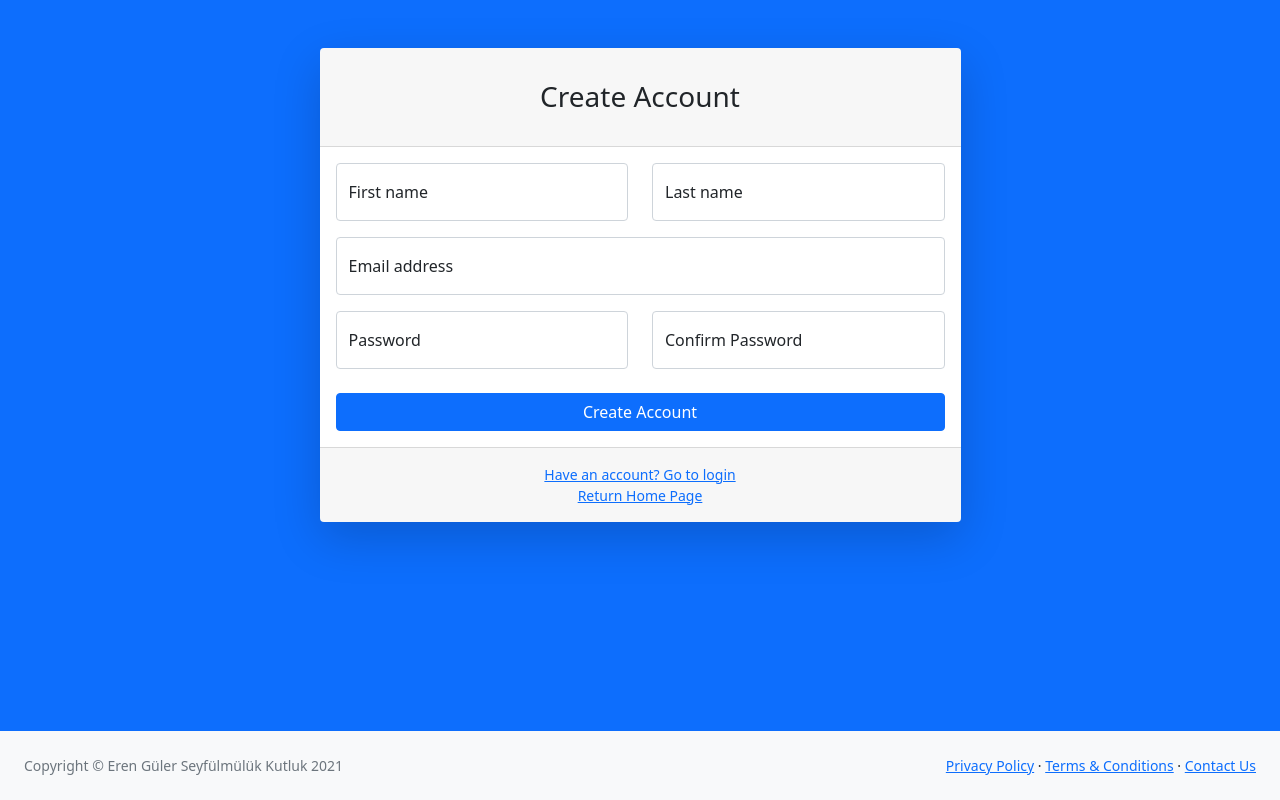
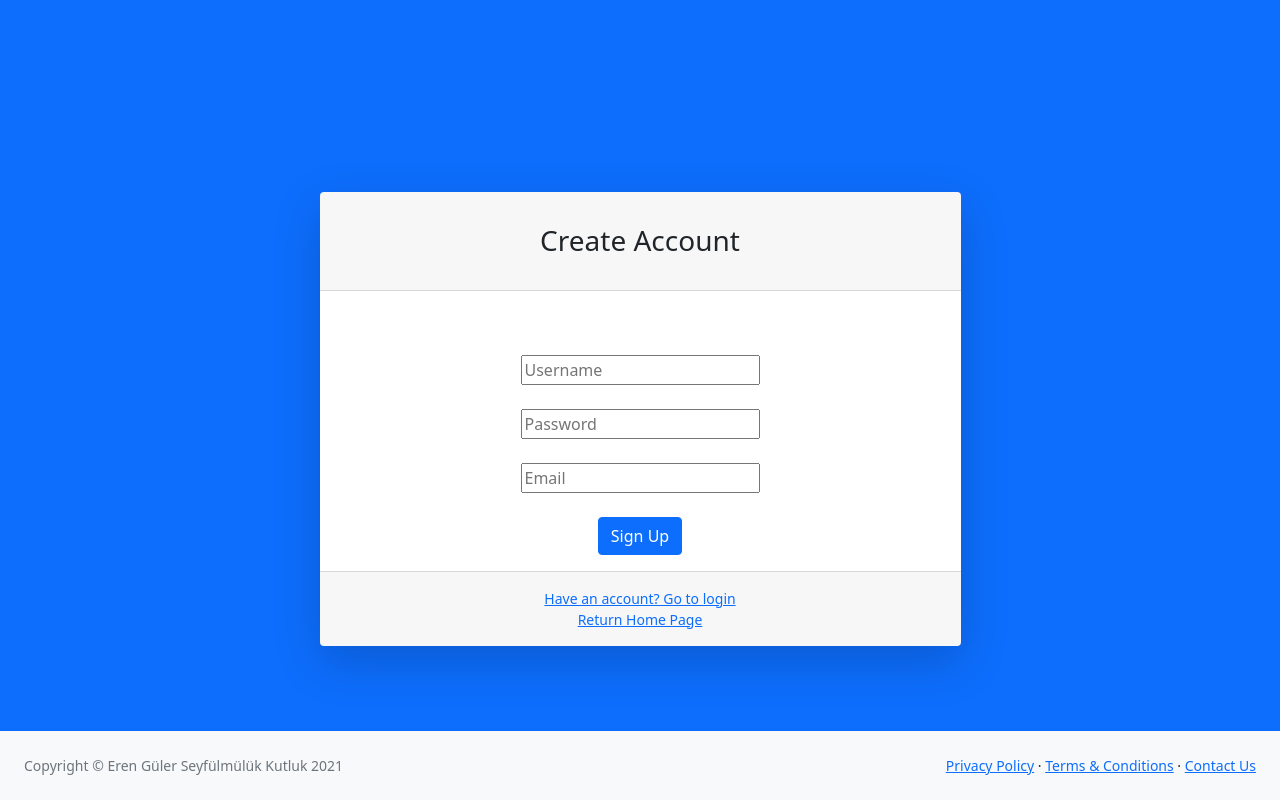
Before and after one commit to itudb2119/itudb2119, a Flask app: page /register in a window 1280 px wide. Run offline with Flask 2, Linux system fonts and the light colour scheme; some libraries are stand-ins or nearby versions.

Commit message:
MySql İntegrated To login And Register

```diff
--- a/process/seyfkutluk.txt
+++ b/process/seyfkutluk.txt
@@ -1,2 +1,3 @@
 # The data usage in the project has been discussed with my friend Eren. 31/10/2021
 # Some changes has been apllied to index page. 31/10/2021
+# MySQL database has been integrated to login register pages. 21/11/2021
--- a/server.py
+++ b/server.py
@@ -1,20 +1,93 @@
+from logging import error
 from flask import Flask, render_template
+from flask import redirect, url_for, request, session
+from flask_mysqldb import MySQL
+import MySQLdb.cursors
 import os
+import re
+
+from werkzeug.utils import redirect
 
 app = Flask(__name__, static_folder=os.path.abspath('templates/static'))
 
+app.secret_key= 'root'
 
-@app.route("/")
+app.config['MYSQL_HOST'] ='153.92.220.151'
+app.config['MYSQL_USER'] ='u413789411_seyfkutluk'
+app.config['MYSQL_PASSWORD'] ='47.Antartika'
+app.config['MYSQL_DB'] ='u413789411_blg'
+
+mysql=MySQL(app)
+
+
+@app.route("/home")
 def home_page():
     return render_template("index.html")
 
-@app.route("/login")
+
+@app.route('/login')
+@app.route('/',methods=['GET','POST'])
 def login_page():
-    return render_template("login.html")
+    error=''
+    if request.method == 'POST' and 'username' in request.form and 'password' in request.form:
+        username = request.form['username']
+        password = request.form['password']
+        cursor = mysql.connection.cursor(MySQLdb.cursors.DictCursor)
+        cursor.execute('SELECT * FROM accounts WHERE username = % s AND password = % s',(username,password,))
+        account = cursor.fetchone()
 
-@app.route("/register")
-def register_page():
-    return render_template("register.html")
+        if account:
+            session['loggedin'] = True
+            session['username'] = account['username']
+            session['id'] = account['id']
+            error = 'Logged in successfully !'
+            return render_template('index.html',error = error)
+
+        else:
+            error = '!!!!Incorrect username or password!!!!!!!'
+
+    return render_template('login.html',error =error)
+
+@app.route('/logout')
+def logout():
+    session.pop('loggedin', None)
+    session.pop('id', None)
+    session.pop('username', None)
+    return redirect(url_for('login_page'))
+
+@app.route('/register', methods =['GET', 'POST'])
+def register():
+    message = ''
+    if request.method == 'POST' and 'username' in request.form and 'password' in request.form and 'email' in request.form:
+        username=request.form['username']
+        email = request.form['email']
+        password=request.form['password']
+        cursor = mysql.connection.cursor(MySQLdb.cursors.DictCursor)
+        cursor.execute('SELECT * FROM accounts WHERE username = % s', (username, ))
+        account = cursor.fetchone()
+
+        if account:
+            message = 'Account already exists !'
+
+        elif not re.match(r'[^@]+@[^@]+\.[^@]+', email):
+            message = 'Invalid email address !'
+
+        elif not re.match(r'[A-Za-z0-9]+', username):
+            message = 'Username must contain only characters and numbers !'
+
+        elif not username or not password or not email:
+            message = 'Please fill out the form !'
+
+        else:
+            cursor.execute('INSERT INTO accounts VALUES (NULL, % s, % s, % s)', (username, password, email, ))
+            mysql.connection.commit()
+            message ='You have successfully registered'
+
+
+    elif request.method == 'POST':
+        message = 'Please fill out the form !'
+
+    return render_template('register.html', message = message)
 
 
 @app.route("/password")
--- a/templates/register.html
+++ b/templates/register.html
@@ -7,50 +7,24 @@
                 <main>
                     <div class="container">
                         <div class="row justify-content-center">
-                            <div class="col-lg-7">
+                            <div class="col-lg-7"></br></br></br></br></br></br>
                                 <div class="card shadow-lg border-0 rounded-lg mt-5">
                                     <div class="card-header"><h3 class="text-center font-weight-light my-4">Create Account</h3></div>
                                     <div class="card-body">
-                                        <form>
-                                            <div class="row mb-3">
-                                                <div class="col-md-6">
-                                                    <div class="form-floating mb-3 mb-md-0">
-                                                        <input class="form-control" id="inputFirstName" type="text" placeholder="Enter your first name" />
-                                                        <label for="inputFirstName">First name</label>
-                                                    </div>
-                                                </div>
-                                                <div class="col-md-6">
-                                                    <div class="form-floating">
-                                                        <input class="form-control" id="inputLastName" type="text" placeholder="Enter your last name" />
-                                                        <label for="inputLastName">Last name</label>
-                                                    </div>
-                                                </div>
-                                            </div>
-                                            <div class="form-floating mb-3">
-                                                <input class="form-control" id="inputEmail" type="email" placeholder="name@example.com" />
-                                                <label for="inputEmail">Email address</label>
-                                            </div>
-                                            <div class="row mb-3">
-                                                <div class="col-md-6">
-                                                    <div class="form-floating mb-3 mb-md-0">
-                                                        <input class="form-control" id="inputPassword" type="password" placeholder="Create a password" />
-                                                        <label for="inputPassword">Password</label>
-                                                    </div>
-                                                </div>
-                                                <div class="col-md-6">
-                                                    <div class="form-floating mb-3 mb-md-0">
-                                                        <input class="form-control" id="inputPasswordConfirm" type="password" placeholder="Confirm password" />
-                                                        <label for="inputPasswordConfirm">Confirm Password</label>
-                                                    </div>
-                                                </div>
-                                            </div>
-                                            <div class="mt-4 mb-0">
-                                                <div class="d-grid"><a class="btn btn-primary btn-block" href="/login">Create Account</a></div>
-                                            </div>
+                                        <form action="{{ url_for('register') }}" method="post">
+                                            {% if message %}
+                                            <p class="error"><strong></strong> {{ message }}
+                                            {% endif %}<br></br>
+                                            <center><input id="username" name="username" type="text" placeholder="Username" class="cen"/></br></br>
+                                              <input id="password" name="password" type="password" placeholder="Password" class="textbox"/></br></br>
+                                              <input id="email" name="email" type="text" placeholder="Email" class="textbox"/></br></br>
+                                              <input type="submit" class="btn btn-primary" value="Sign Up"></br></center>
+                                          </form>
                                         </form>
+
                                     </div>
                                     <div class="card-footer text-center py-3">
-                                        <div class="small"><a href="/login">Have an account? Go to login</a></div>
+                                        <div class="small"><a href="/logout">Have an account? Go to login</a></div>
                                         <div class="small"><a href="/">Return Home Page</a></div>
                                     </div>
                                 </div>
```
Also changed, not shown: requirements.txt (added, +54 -0 lines), templates/index.html (+3 -4 lines), templates/login.html (+12 -19 lines), README.md, 1 other file.
